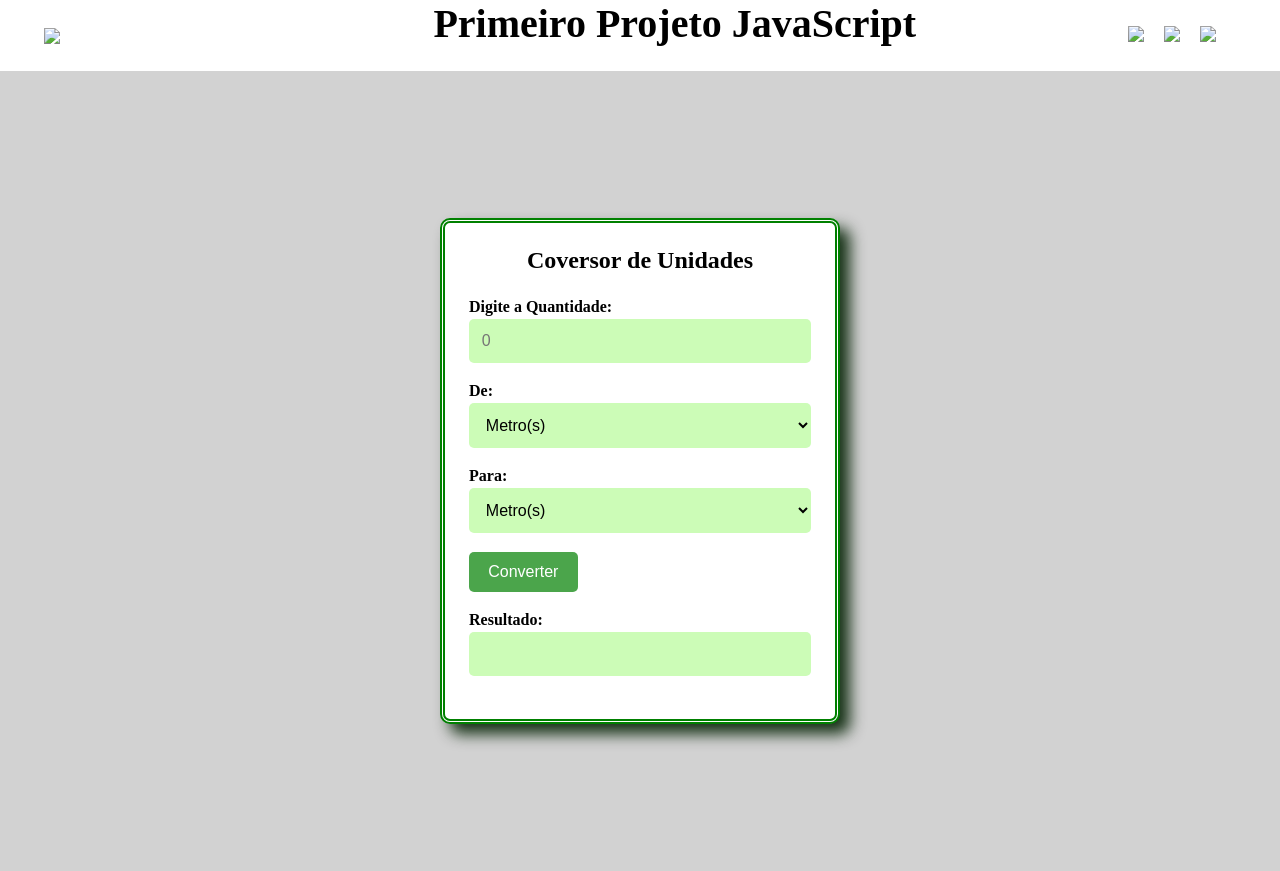
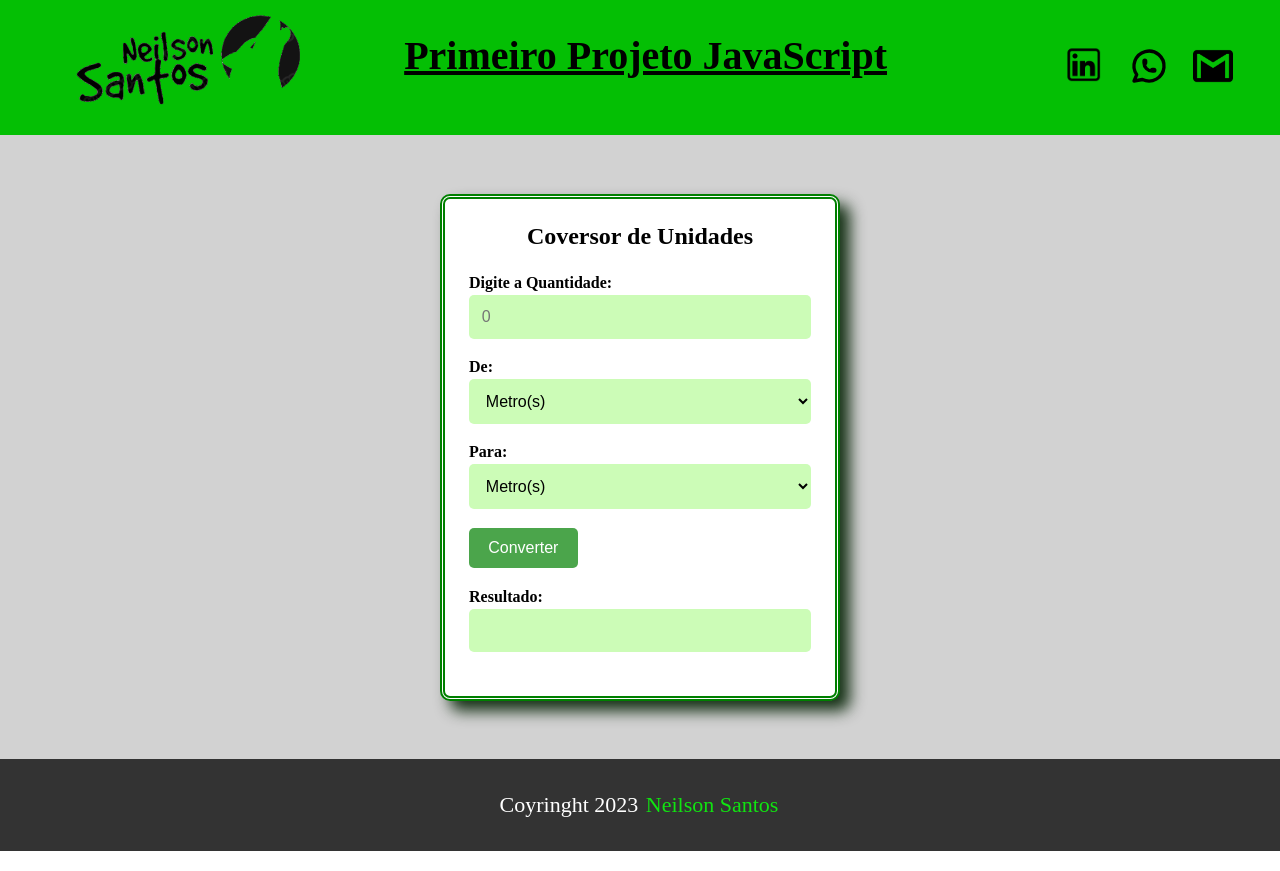
Before and after one commit to JoseNeilsonMc/Conversor_de_Unidade, a plain HTML site: page index.html in a window 1280 px wide. Drawn offline with Linux system fonts and the light colour scheme.

Commit message:
projeto pronto

```diff
--- a/index.html
+++ b/index.html
@@ -1,5 +1,5 @@
 <!DOCTYPE html>
-<html lang="en">
+<html lang="pt-br">
 <head>
     <meta charset="UTF-8">
     <meta http-equiv="X-UA-Compatible" content="IE=edge">
@@ -10,12 +10,13 @@
 </head>
 <body>
 <header>
-    <img src="foto-logo.png">
-    <h1 class="logo">Primeiro Projeto JavaScript</h1>
+    <img src="imagens/foto-logo.png">
+    <h1 class="logo"> <u> Primeiro Projeto JavaScript </u> </h1>
+
     <ul>
-        <li><a href="www.linkedin.com/in/NeisonSantos" target="_blank"><img src="logolinkedin.png" class="linkedin"></a></li>
-        <li><a href="https://api.whatsapp.com/send?phone=5549998130442&text=Texto%20aqui" target="_blank"><img src="brand-whatsapp.svg" class="whats"></a></li>
-        <li><a href="maiton:neilsonvlcdn@gmail.com?subject=Contato&cc="><img src="pngwing.com.png" class="email"></a></li>
+        <li><a href="https://www.linkedin.com/in/neisonsantos/#:~:text=www.linkedin.com/in/neisonsantos" target="_blank"><img src="imagens/logolinkedin.png" class="linkedin"></a></li>
+        <li><a href="https://api.whatsapp.com/send?phone=5549998130442&text=Texto%20aqui" target="_blank"><img src="imagens/brand-whatsapp.svg" class="whats"></a></li>
+        <li><a href="mailto:neilsonvlcdn@gmail.com?"><img src="imagens/pngwing.com.png" class="email"></a></li>
     </ul>
 </header>
 <section>
@@ -51,5 +52,10 @@
     <div id="message"></div>
  </div>
 </section>
+<footer>
+    <p>Coyringht 2023
+        <a href="#">Neilson Santos</a>
+    </p>
+</footer>
 </body>
 </html>
--- a/styles.css
+++ b/styles.css
@@ -10,17 +10,27 @@ body{
 }
 header{
     display:flex;
+    background-color: rgb(4, 191, 4);
     align-items: center;
     justify-content: center;
     justify-content: space-around;
 }
 img{
     width: 300px;
-    margin-left: 0;
+    margin-left: 2%;
 }
 ul, li{
     display: flex;
     margin: 10px;
+}
+ul li:hover{
+    transform: scale(1.25,1.25);
+    background-color: rgb(1, 88, 1);
+    border-radius: 15px;
+    box-shadow: 2px 2px 5px;
+}
+ul li:hover::after{
+    opacity: 1;
 }
 .logo{
     font-size: 40px;
@@ -34,7 +44,7 @@ section{
     display:flex;
     align-items:center;
     justify-content: center;
-    height: 100vh;
+    height: 78vh;
 }
 .container{
     background-color: #fff;
@@ -79,15 +89,34 @@ button{
     transition: .4;
 }
 button:hover{
+    transform: scale(1.10,1.10);
+    box-shadow: 2px 2px 5px;
     color:black;
     opacity: 1;
+
 }
 .output-group{
     margin-top: 1.2rem;
 }
 #message{
-    font-size: .8rem;
-    color: green;
+    font-size: 1.2rem;
+    color: rgb(7, 37, 7);
     margin-top: .7rem;
     text-align: center;
 }
+footer{
+    background-color: #333;
+    color:#fff;
+    padding: 1.5em;
+    text-align: center;
+    font-size: 22px;
+}
+a{
+    text-decoration: none;
+    margin:2px;
+    color: rgba(11, 255, 11, 0.871);
+    cursor: pointer;
+}
+a:hover{
+    color:black;
+}
```
